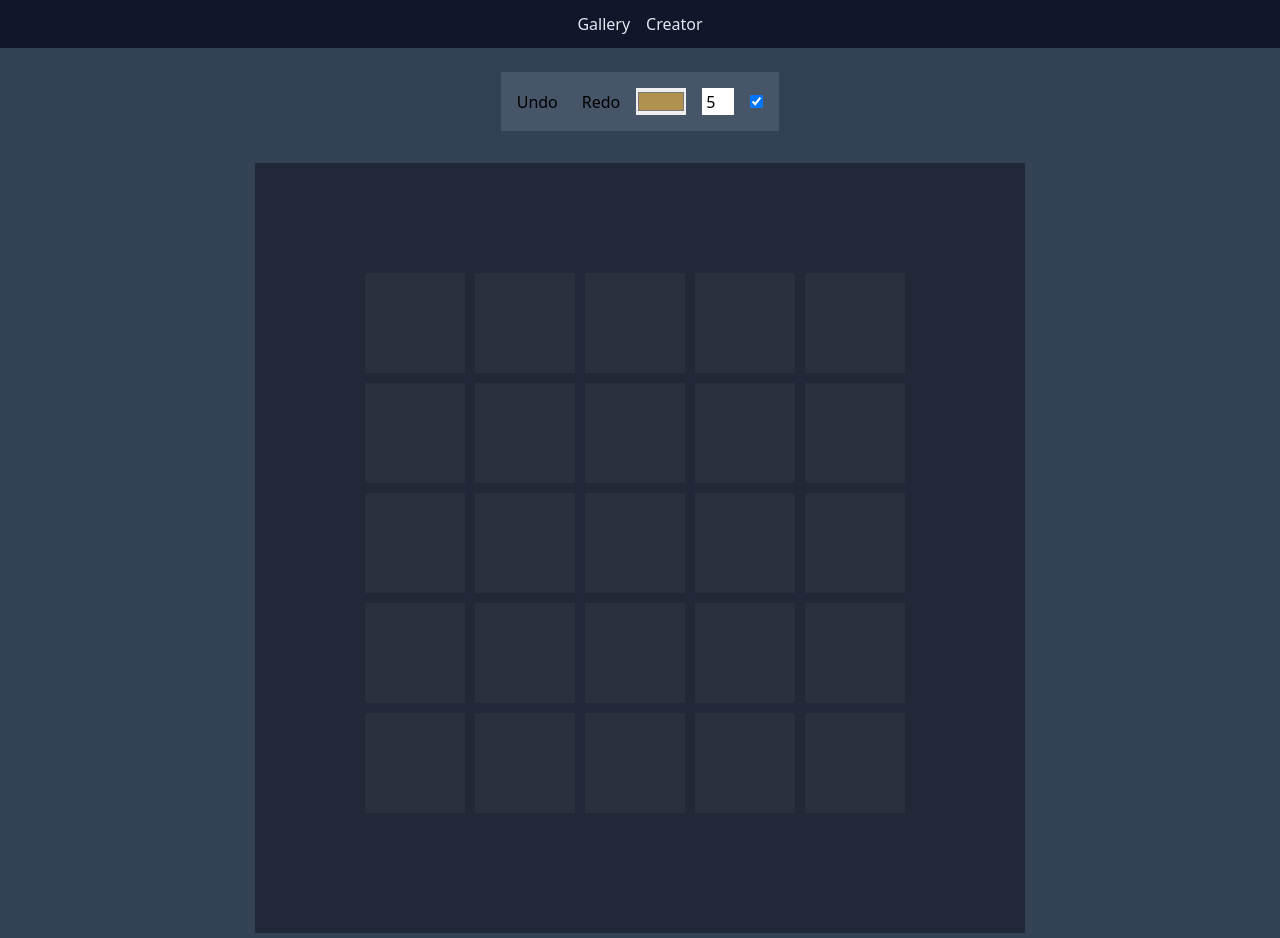
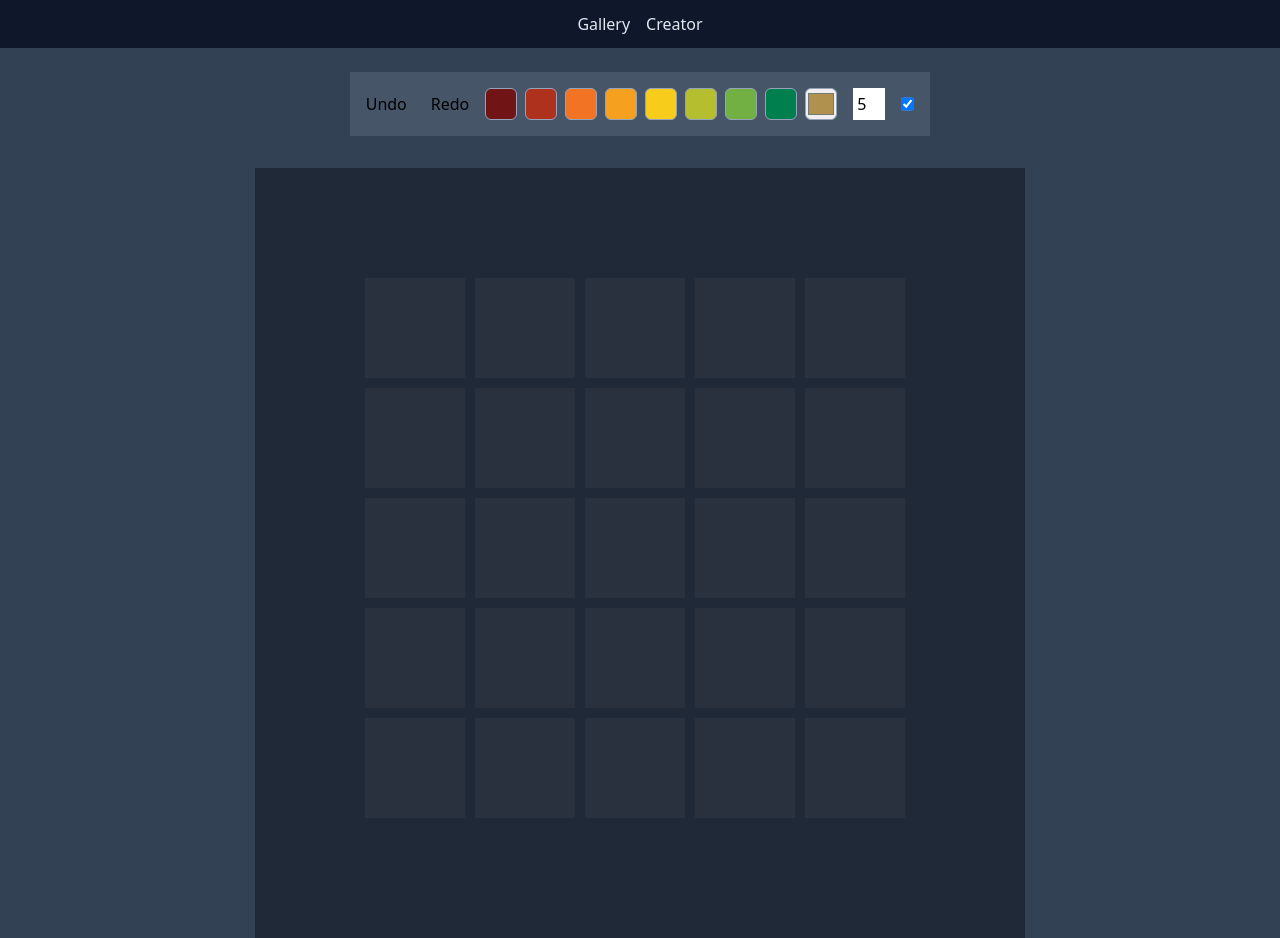
Before and after one commit to mkalino1/stained-glass, a Nuxt app: page /creator in a window 1280 px wide. Built offline with nearby package versions, Linux system fonts and the light colour scheme.

Commit message:
feat: :sparkles: Add color picker component with defaults to choose from

```diff
--- a/components/ArtControls.vue
+++ b/components/ArtControls.vue
@@ -2,7 +2,7 @@
   <div class="flex gap-4 justify-center bg-slate-600 p-4">
     <button @click="$emit('undoHistory')" :disabled="canUndo" class="mr-2">Undo</button>
     <button @click="$emit('redoHistory')" :disabled="canRedo">Redo</button>
-    <input type="color" v-model="color" />
+    <ColorPicker v-model="color" />
     <input v-model.number="resolution" type="number" class="w-8 px-1 text-center" />
     <input type="checkbox" v-model="bloatMode" />
   </div>
--- /dev/null
+++ b/components/ColorPicker.vue
@@ -0,0 +1,17 @@
+<template>
+  <div class="flex gap-2">
+    <div v-for="color in defaultColors" @click="changeColor(color)" :style="{ backgroundColor: color }"
+      class="w-8 h-8 rounded-md border border-slate-400"></div>
+    <input type="color" v-model="colorModel" class="w-8 h-8 rounded-md border border-slate-400" />
+  </div>
+</template>
+
+<script lang="ts" setup>
+const colorModel = defineModel()
+
+const defaultColors = ["#711415", "#ae311e", "#f37324", "#f6a020", "#f8cc1b", "#b5be2f", "#72b043", "#007f4e"]
+
+function changeColor(newColor: string) {
+  colorModel.value = newColor
+}
+</script>
```
